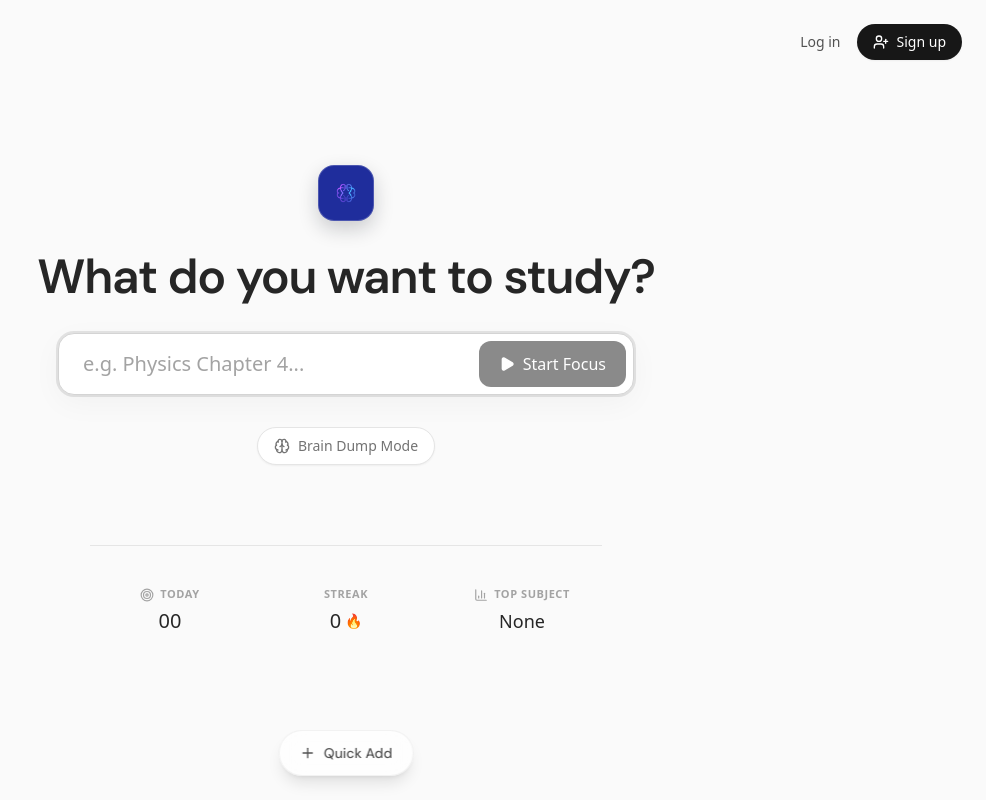
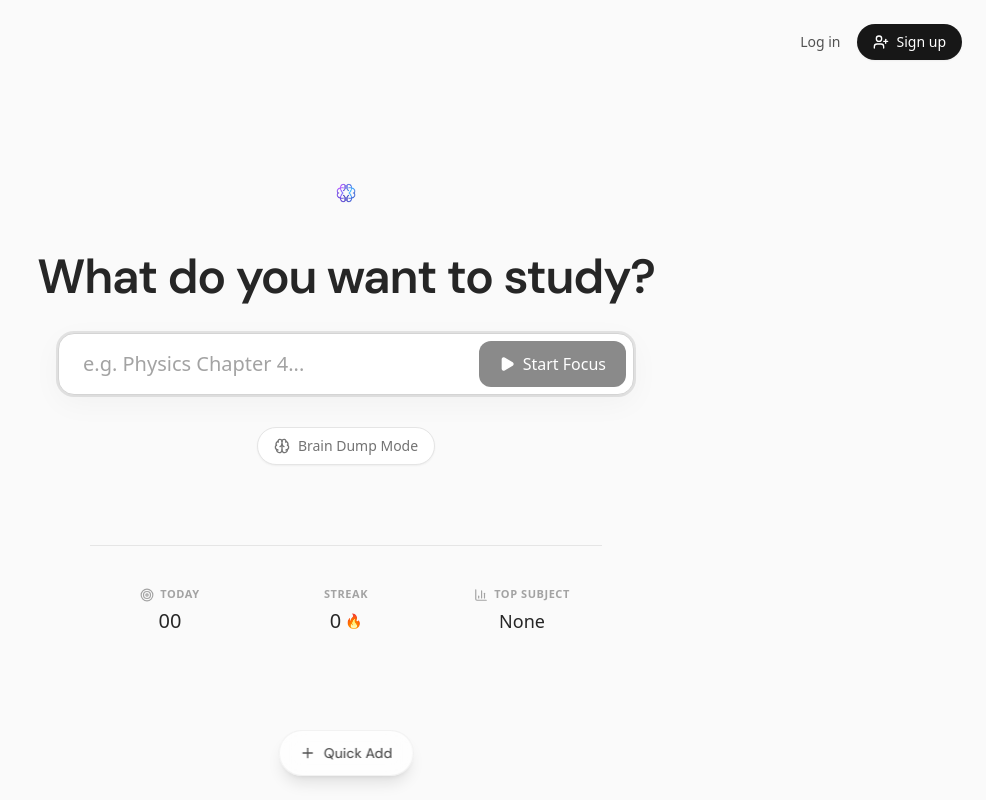
Before and after one commit to abhaycodess/Learning-OS, a React (Vite) app in the folder frontend/: page / in a window 1280 px wide. Shown: the whole page, without its empty margins (294-1280 px from the left). Built offline with nearby package versions, Linux system fonts and the light colour scheme.

Commit message:
ui change: update brand mark and landing page

```diff
--- a/frontend/src/components/BrandMark.jsx
+++ b/frontend/src/components/BrandMark.jsx
@@ -4,7 +4,7 @@ import { cn } from '../utils/cn'
 
 const LOGO_SRC = '/brand/unlazy-mark.png'
 
-export function BrandMark({ size = 40, className = '', rounded = 'xl', surface = 'brand' }) {
+export function BrandMark({ size = 40, className = '', rounded = 'xl', surface = 'transparent' }) {
   const [hasError, setHasError] = useState(false)
 
   const roundedClass =
--- a/frontend/src/layouts/MainLayout.jsx
+++ b/frontend/src/layouts/MainLayout.jsx
@@ -241,7 +241,7 @@ export default function MainLayout() {
                 title="Home"
                 className="flex items-center gap-3 px-1 text-left"
               >
-                <BrandMark size={40} rounded="2xl" className="animate-float-soft" />
+                <BrandMark size={40} rounded="2xl" className="animate-float-soft" surface="transparent" />
                 <div className="sidebar-logo-copy">
                   <BrandWordmark
                     titleClassName="text-xl text-neutral-900"
--- a/frontend/src/modules/auth/components/LeftBrandPanel.jsx
+++ b/frontend/src/modules/auth/components/LeftBrandPanel.jsx
@@ -73,7 +73,8 @@ export default function LeftBrandPanel() {
           <BrandMark
             size={48}
             rounded="xl"
-            className="bg-white/10 border-white/30"
+            className="border-white/30"
+            surface="transparent"
           />
           <div>
             <div className="font-heading text-2xl text-white leading-tight">Unlazy</div>
--- a/frontend/src/modules/landing/LandingPage.jsx
+++ b/frontend/src/modules/landing/LandingPage.jsx
@@ -81,7 +81,7 @@ export default function LandingPage() {
       </div>
 
       <div className="w-full max-w-2xl flex flex-col items-center text-center">
-        <BrandMark size={56} rounded="2xl" className="mb-8" />
+        <BrandMark size={56} rounded="2xl" className="mb-8" surface="transparent" />
 
         <h1 className="text-4xl md:text-5xl font-semibold tracking-tight text-neutral-800 mb-8">
           What do you want to study?
```
